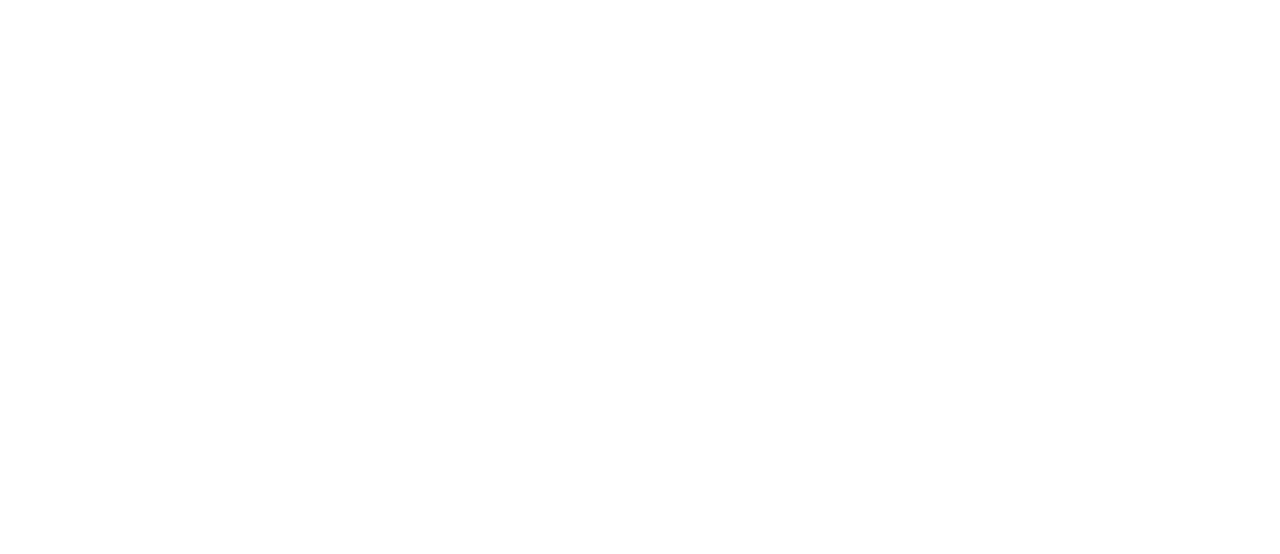
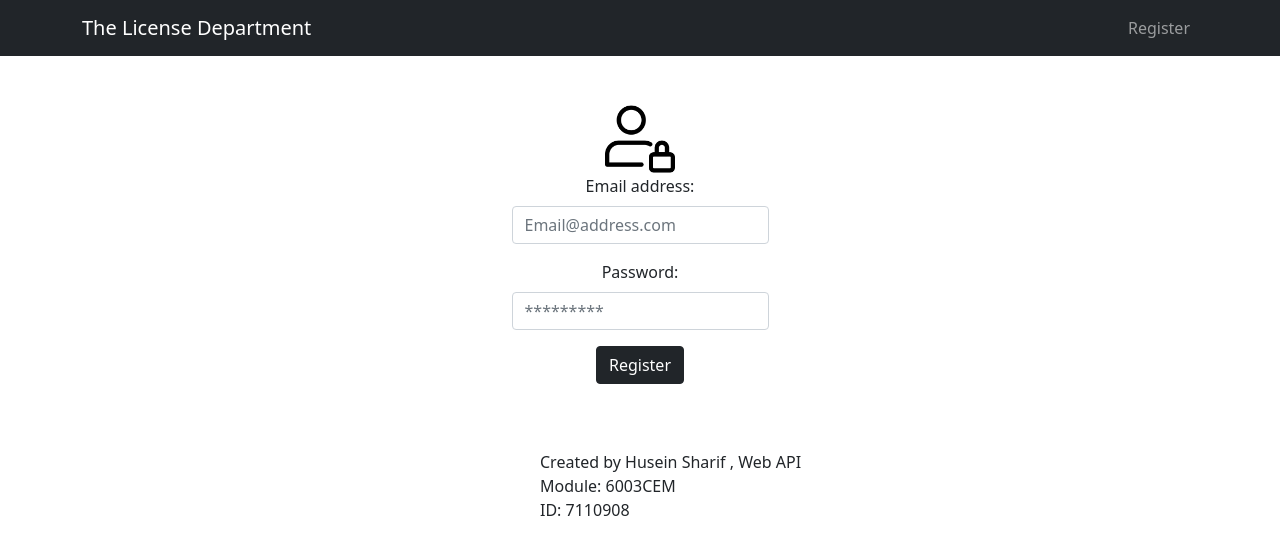
Before and after one commit to fortsharif/TLD-Frontend, a React (Create React App) app: page /register in a window 1280 px wide. Shown: the top 554 px of the page. Built offline with nearby package versions, Linux system fonts and the light colour scheme.

Commit message:
register page complete, navbar added

```diff
--- a/src/App.js
+++ b/src/App.js
@@ -7,6 +7,8 @@
 import Application from './application/Application'
 import Dashboard from './dashboard/Dashboard'
 import CreateApplication from './create/CreateApplication'
+import NavBar from './navbar/NavBar'
+import Register from './register/Register'
 import 'bootstrap/dist/css/bootstrap.min.css'
 
 
@@ -14,10 +16,12 @@
 function App() {
 
   return <Router>
+    <Route component={NavBar} />
     <Switch>
+      <Route exact path="/register" component={Register} />
       <Route exact path="/applications" component={Applications} />
       <Route exact path="/dashboard" component={Dashboard} />
-      <Route exact path="/login" component={Login} />
+      <Route exact path="/" component={Login} />
       <Route exact path="/create" component={CreateApplication} />
       <Route exact path="/myapplication" component={Application} />
     </Switch>
--- a/src/create/CreateApplication.js
+++ b/src/create/CreateApplication.js
@@ -59,7 +59,7 @@
 
     useEffect(() => {
         if (!email) {
-            props.history.push('/login')
+            props.history.push('/')
         }
     }, [])
 
--- /dev/null
+++ b/src/dashboard/Dashboard.css
@@ -0,0 +1,33 @@
+* {
+       box-sizing: border-box;
+       }
+
+.hmm{
+
+  display: grid;
+  align-items: center;
+  justify-content: center;
+
+
+}
+
+.dashboard{
+
+margin: auto;
+margin-top: 100px;
+width: 60%;
+
+padding: 10px;
+text-align: center;
+}
+
+.button {
+    margin-right: 10px;
+    display: inline;
+
+}
+
+.divButton {
+    display: block;
+
+}
--- a/src/dashboard/Dashboard.js
+++ b/src/dashboard/Dashboard.js
@@ -2,15 +2,15 @@
 import { BrowserRouter as Redirect, Route } from "react-router-dom"
 import CreateApplication from "../create/CreateApplication"
 import { withRouter } from 'react-router-dom';
-
-
+import { Button, Col, Container, Form, Row } from 'react-bootstrap'
+import './Dashboard.css'
 const Dashboard = (props) => {
 
     const logout = () => {
         localStorage.removeItem('token')
         localStorage.removeItem('email')
         localStorage.removeItem('type')
-        props.history.push('/login')
+        props.history.push('/')
     }
 
     const gotoApplications = () => {
@@ -37,26 +37,26 @@
             setAdmin(true)
         }
         if (!email) {
-            props.history.push('/login')
+            props.history.push('/')
         }
 
     }, [])
 
     return (
         <>
-            <h1>Welcome {email}</h1>
-            {admin ? <div><p>You are an admin, check out the applications</p>
-                <button type='button' onClick={gotoApplications}>Check applications</button>
+            <h1 className='dashboard'>Welcome to The License Department<br></br> <br></br> <br></br>this is your dashboard, you can create new applications here or view your current application</h1>
+            <div className='hmm'>
+                <h1>Please click the following buttons: {email}</h1>
+                {admin ? <div><p>You are an admin, check out the applications</p>
+                    <Button className='button' variant='dark' onClick={gotoApplications}>Check applications</Button>
+                </div>
+
+                    : <div className='divButton'><Button className='button' variant='dark' onClick={CreateApplication}>Start An Application</Button> < Button className='button' variant='dark' onClick={viewApplication}>View Your Application</Button></div>}
+
+
+                <br></br>
+
             </div>
-
-                : <button type='button' onClick={CreateApplication}>Start An Application</button>}
-            {
-                admin ? <h1></h1> : < button type='button' onClick={viewApplication}>View Your Application</button>
-
-            }
-
-            <br></br>
-            <button type='button' onClick={logout}>Logout</button>
         </>
     )
 
--- a/src/login/Login.css
+++ b/src/login/Login.css
@@ -2,3 +2,12 @@
     width:70px;
     height:70px;
 }
+
+.hmm{
+
+  display: grid;
+  align-items: center;
+  justify-content: center;
+
+
+}
--- a/src/login/Login.js
+++ b/src/login/Login.js
@@ -1,7 +1,7 @@
 import React, { useState, useRef, useEffect } from 'react'
 import { Button, Col, Container, Form, Row } from 'react-bootstrap'
 import { BrowserRouter as Redirect } from 'react-router-dom'
-import { useHistory } from 'react-router-dom'
+
 import { withRouter } from 'react-router-dom';
 import icon from './user.png'
 import './Login.css'
@@ -89,6 +89,9 @@
                 </Col>
             </Row>
         </Container >
+        <div className='hmm'>
+            <p>Created by Husein Sharif , Web API Module: 6003CEM <br></br> ID: 7110908</p>
+        </div>
     </>
 
     {/* <form className='form' onSubmit={handleSubmit}>
--- /dev/null
+++ b/src/navbar/NavBar.js
@@ -0,0 +1,53 @@
+import React, { useEffect, useState } from 'react'
+import { Card, Button, ListGroup, ListGroupItem, Navbar, Nav, NavDropdown, Container } from 'react-bootstrap'
+import { withRouter } from 'react-router-dom';
+
+const NavBar = (props) => {
+    const email = localStorage.getItem('email')
+    const [auth, setAuth] = useState(false)
+
+    const logout = () => {
+        localStorage.removeItem('token')
+        localStorage.removeItem('email')
+        localStorage.removeItem('type')
+        props.history.push('/')
+    }
+    const register = () => {
+
+        props.history.push('/register')
+    }
+
+    useEffect(() => {
+        if (email) {
+            setAuth(true)
+        }
+    }, [email])
+
+    return (
+        <Navbar collapseOnSelect expand="lg" bg="dark" variant="dark">
+            <Container>
+                <Navbar.Brand href="/dashboard">The License Department</Navbar.Brand>
+                <Navbar.Toggle aria-controls="responsive-navbar-nav" />
+                <Navbar.Collapse id="responsive-navbar-nav">
+                    <Nav className="me-auto">
+
+
+                    </Nav>
+                    <Nav>
+                        {email ? <Nav.Link href="#deets">Logged in as: {email}</Nav.Link> : <></>}
+
+                        {email ? <Nav.Link onClick={logout}>
+                            Logout
+                        </Nav.Link> : <Nav.Link onClick={register}>
+                            Register
+                        </Nav.Link>
+                        }
+
+                    </Nav>
+                </Navbar.Collapse>
+            </Container>
+        </Navbar>
+    )
+}
+
+export default withRouter(NavBar)
--- /dev/null
+++ b/src/register/Register.js
@@ -0,0 +1,82 @@
+
+import React, { useState, useRef, useEffect } from 'react'
+import { Button, Col, Container, Form, Row } from 'react-bootstrap'
+import { BrowserRouter as Redirect } from 'react-router-dom'
+
+import { withRouter } from 'react-router-dom';
+import icon from '../login/user.png'
+
+const url = 'http://localhost:5000/api/v1/user/register'
+
+const Register = (props) => {
+    const [error, setError] = useState(null)
+    const emailContainer = useRef(null)
+    const passwordContainer = useRef(null)
+
+    const handleSubmit = async (e) => {
+        e.preventDefault()
+        console.log('ermm')
+        const email = emailContainer.current.value
+        const password = passwordContainer.current.value
+        const data = { email: email, password: password }
+        const response = await fetch(url, {
+            method: 'POST',
+            headers: {
+                'Content-Type': 'application/json',
+                'Accept': 'application/json'
+            },
+            body: JSON.stringify(data)
+        })
+
+        const status = await response.status
+        if (status === 200) {
+            console.log(status)
+            props.history.push('/')
+
+        }
+        else {
+            console.log(status)
+            setError('Something went wrong, email may already exist')
+        }
+        console.log('ermm')
+
+    }
+
+
+
+    return (
+        <>
+            <Container className='mt-5'>
+                <Row className="justify-content-md-center">
+                    <Col md="auto" className='text-center'>
+                        <img className='icon' src={icon} alt="login icon" />
+                        <Form onSubmit={handleSubmit}>
+                            <Form.Group className="mb-3" controlId="formBasicEmail">
+                                <Form.Label>Email address: </Form.Label>
+                                <Form.Control type="email" placeholder="Email@address.com" ref={emailContainer} />
+
+                            </Form.Group>
+
+                            <Form.Group className="mb-3" controlId="formBasicPasswod">
+                                <Form.Label>Password:</Form.Label>
+                                <Form.Control type="password" placeholder="*********" ref={passwordContainer} />
+                                {error && <p >{error}</p>}
+                            </Form.Group>
+                            <Form.Group className="mb-3" controlId="formBasicCheckbox">
+
+                            </Form.Group>
+                            <Button variant="dark" type="submit">
+                                Register
+                            </Button>
+                        </Form>
+                    </Col>
+                </Row>
+            </Container >
+            <div className='hmm'>
+                <p>Created by Husein Sharif , Web API Module: 6003CEM <br></br> ID: 7110908</p>
+            </div>
+        </>
+    )
+}
+
+export default withRouter(Register)
```
Also changed, not shown: public/logo192.png (renamed from public/husein_sharif@gmail.com.png).
